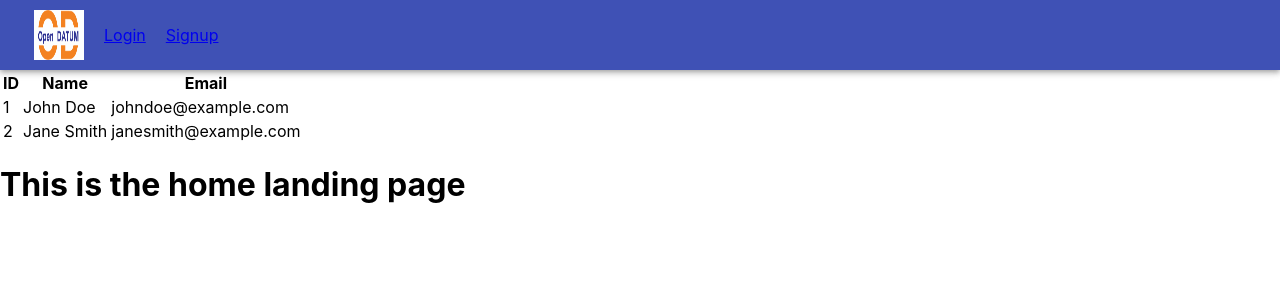
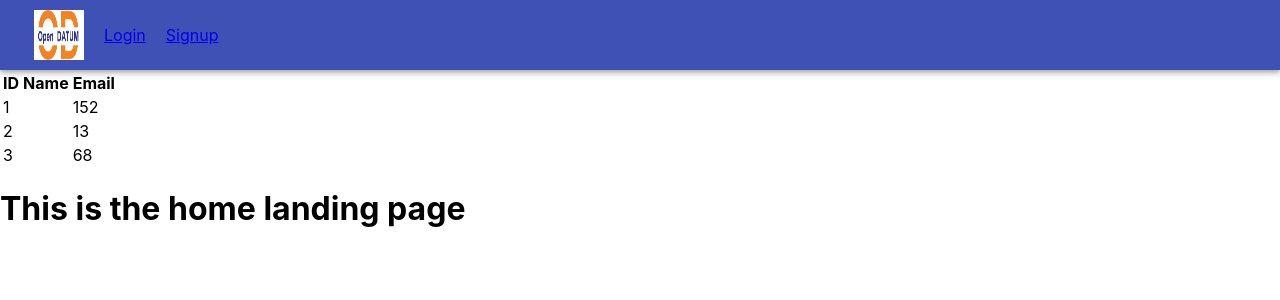
Before and after one commit to Mani007/blogreact1, a React (Create React App) app: page / in a window 1280 px wide. Shown: the top 300 px of the page. Built offline with nearby package versions, Linux system fonts and the light colour scheme.

Commit message:
Basic table true and false is not getting displayed

```diff
--- a/src/components/MyTable.jsx
+++ b/src/components/MyTable.jsx
@@ -1,5 +1,24 @@
 import React from "react";
-
+const dummydata = [
+    {
+      "id": 1,
+      "todo": "Do something nice for someone you care about",
+      "completed": false,
+      "userId": 152
+    },
+    {
+      "id": 2,
+      "todo": "Memorize a poem",
+      "completed": true,
+      "userId": 13
+    },
+    {
+      "id": 3,
+      "todo": "Watch a classic movie",
+      "completed": true,
+      "userId": 68
+    }
+  ]
 function MyTable() {
   return (
     <>
@@ -12,16 +31,14 @@ function MyTable() {
           </tr>
         </thead>
         <tbody>
-          <tr>
-            <td>1</td>
-            <td>John Doe</td>
-            <td>johndoe@example.com</td>
+          {dummydata.map((data) => (
+            <tr key={data.id}>
+            <td>{data.id}</td>
+            <td>{data.completed}</td>
+            <td>{data.userId}</td>
           </tr>
-          <tr>
-            <td>2</td>
-            <td>Jane Smith</td>
-            <td>janesmith@example.com</td>
-          </tr>
+          ))}
+
         </tbody>
       </table>
     </>
```
